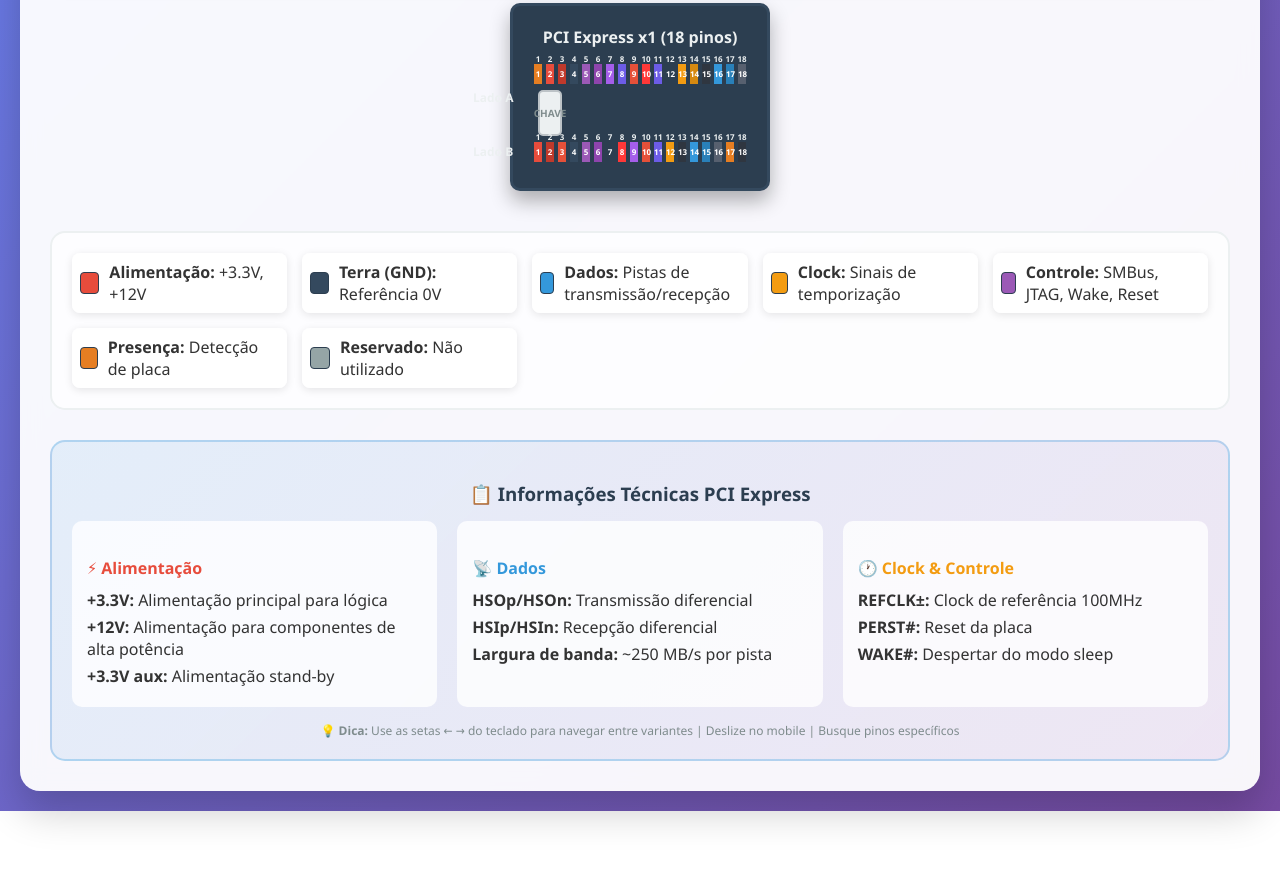
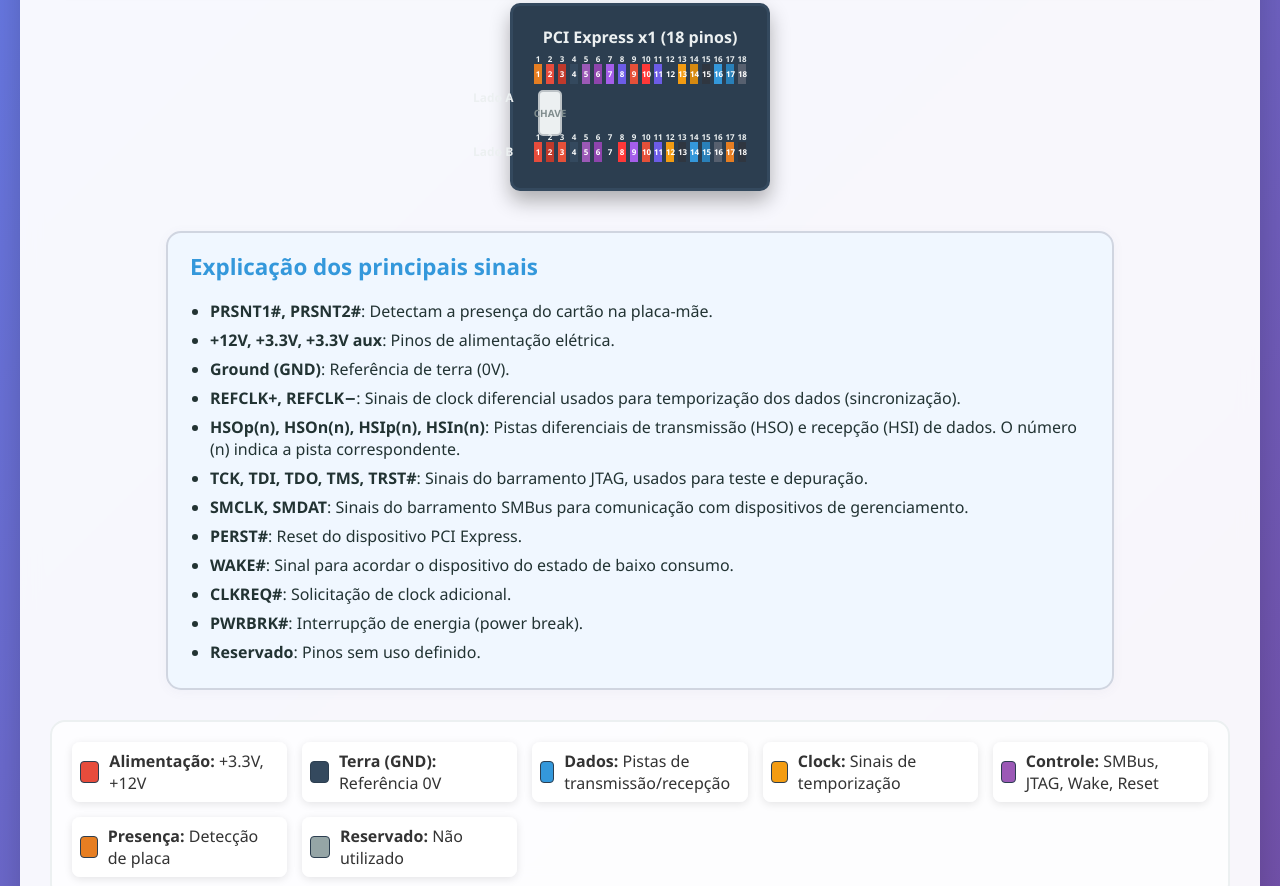
Before and after one commit to gkissel/Diagrama-PCIE, a plain HTML site: page index.html in a window 1280 px wide. Shown: the part 312-1198 px from the top of the page. Before the commit the page ends 1123 px from the top, so only its background shows below. Drawn offline with Linux system fonts and the light colour scheme.

Commit message:
Update index.html

```diff
--- a/index.html
+++ b/index.html
@@ -23,6 +23,33 @@
         padding: 30px;
         backdrop-filter: blur(10px);
       }
+
+      .connector-explanation {
+      margin: 35px auto 0 auto;
+      max-width: 900px;
+      background: rgba(240, 248, 255, 0.93);
+      border-radius: 15px;
+      padding: 18px 22px;
+      border: 2px solid #d0d5e0;
+      font-size: 1rem;
+      color: #233;
+      box-shadow: 0 2px 12px rgba(100,100,130,0.05);
+}
+
+.connector-explanation h2 {
+  margin-top: 0;
+  font-size: 1.4rem;
+  color: #3498db;
+}
+
+.connector-explanation ul {
+  margin: 0;
+  padding-left: 20px;
+}
+
+.connector-explanation li {
+  margin-bottom: 7px;
+}
 
       h1 {
         text-align: center;
@@ -352,6 +379,24 @@
           <div class="connector-row" id="side-b"></div>
           <div class="side-label" style="top: 80%">Lado B</div>
         </div>
+      </div>
+
+      <div class="connector-explanation">
+        <h2>Explicação dos principais sinais</h2>
+          <ul>
+            <li><strong>PRSNT1#, PRSNT2#</strong>: Detectam a presença do cartão na placa-mãe.</li>
+            <li><strong>+12V, +3.3V, +3.3V aux</strong>: Pinos de alimentação elétrica.</li>
+            <li><strong>Ground (GND)</strong>: Referência de terra (0V).</li>
+            <li><strong>REFCLK+, REFCLK−</strong>: Sinais de clock diferencial usados para temporização dos dados (sincronização).</li>
+            <li><strong>HSOp(n), HSOn(n), HSIp(n), HSIn(n)</strong>: Pistas diferenciais de transmissão (HSO) e recepção (HSI) de dados. O número (n) indica a pista correspondente.</li>
+            <li><strong>TCK, TDI, TDO, TMS, TRST#</strong>: Sinais do barramento JTAG, usados para teste e depuração.</li>
+            <li><strong>SMCLK, SMDAT</strong>: Sinais do barramento SMBus para comunicação com dispositivos de gerenciamento.</li>
+            <li><strong>PERST#</strong>: Reset do dispositivo PCI Express.</li>
+            <li><strong>WAKE#</strong>: Sinal para acordar o dispositivo do estado de baixo consumo.</li>
+            <li><strong>CLKREQ#</strong>: Solicitação de clock adicional.</li>
+            <li><strong>PWRBRK#</strong>: Interrupção de energia (power break).</li>
+            <li><strong>Reservado</strong>: Pinos sem uso definido.</li>
+        </ul>
       </div>
 
       <div class="legend">
```
